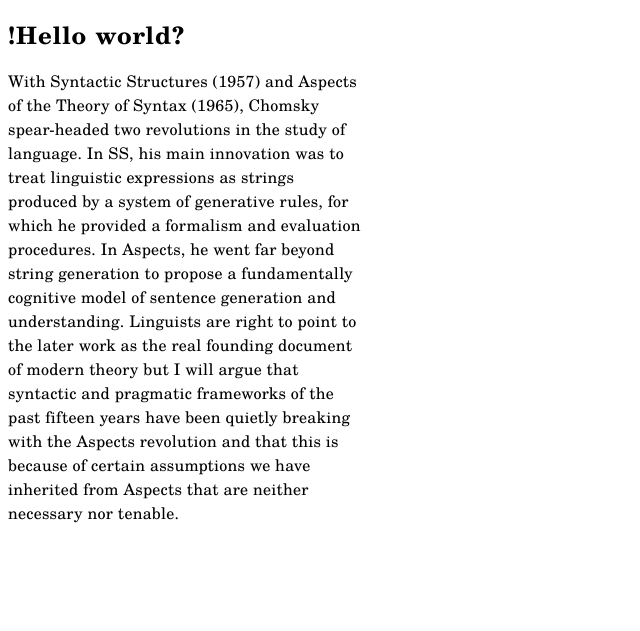
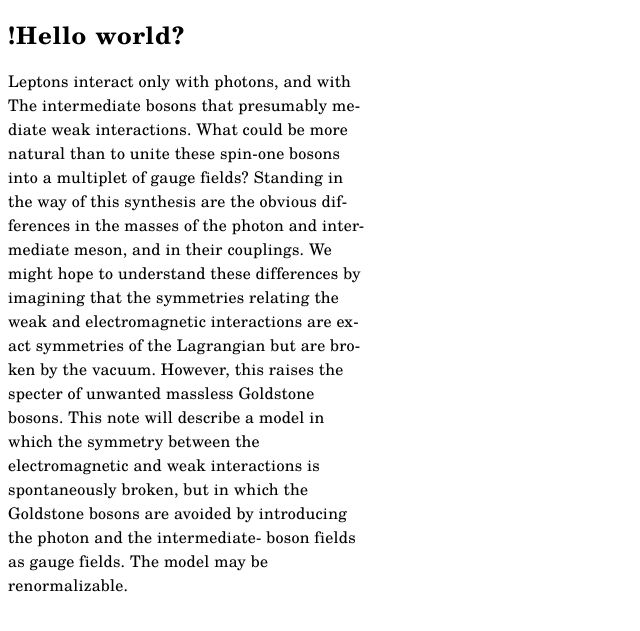
Before and after one commit to callumhackett/callumhackett.github.io, a Jekyll site: the page built from index.md, in a window 1280 px wide. Shown: the top 631 px of the page, without its empty margins (0-640 px from the left). Built offline with Jekyll 4.4.1, drawn with Linux system fonts in a browser that asks for light colours; our own code applies the rules of GitHub Pages for plain Markdown files.

Commit message:
Updated index

```diff
--- a/index.md
+++ b/index.md
@@ -3,4 +3,24 @@
 ---
 # !Hello world?
 
-With Syntactic Structures (1957) and Aspects of the Theory of Syntax (1965), Chomsky spear-headed two revolutions in the study of language. In SS, his main innovation was to treat linguistic expressions as strings produced by a system of generative rules, for which he provided a formalism and evaluation procedures. In Aspects, he went far beyond string generation to propose a fundamentally cognitive model of sentence generation and understanding. Linguists are right to point to the later work as the real founding document of modern theory but I will argue that syntactic and pragmatic frameworks of the past fifteen years have been quietly breaking with the Aspects revolution and that this is because of certain assumptions we have inherited from Aspects that are neither necessary nor tenable.
+Leptons interact only with photons, and with
+The intermediate bosons that presumably me-
+diate weak interactions. What could be more
+natural than to unite these spin-one bosons
+into a multiplet of gauge fields? Standing in
+the way of this synthesis are the obvious dif-
+ferences in the masses of the photon and inter-
+mediate meson, and in their couplings.  We
+might hope to understand these differences
+by imagining that the symmetries relating the
+weak and electromagnetic interactions are ex-
+act symmetries of the Lagrangian but are bro-
+ken by the vacuum. However, this raises the
+specter of unwanted massless Goldstone bosons.
+This note will describe a model in which the
+symmetry between the electromagnetic and
+weak interactions is spontaneously broken,
+but in which the Goldstone bosons are avoided
+by introducing the photon and the intermediate-
+boson fields as gauge fields. The model may
+be renormalizable.
```
